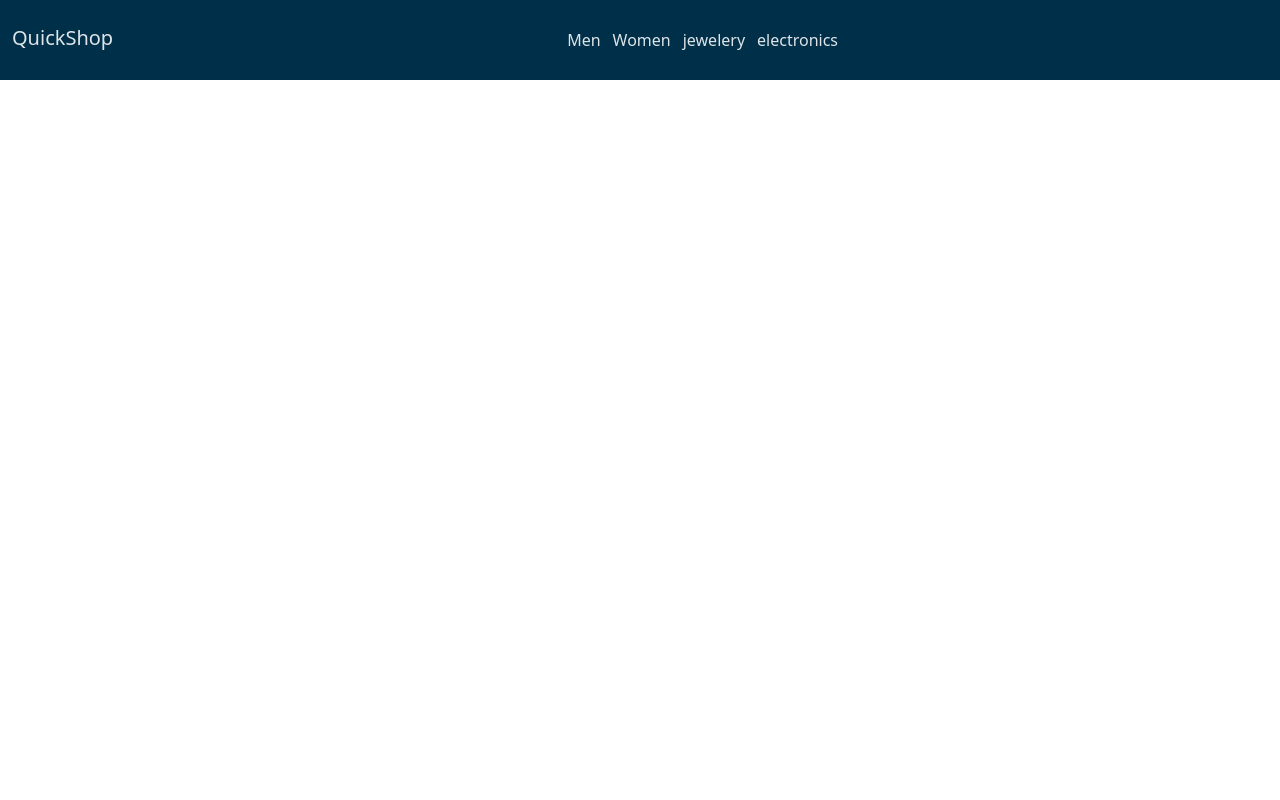
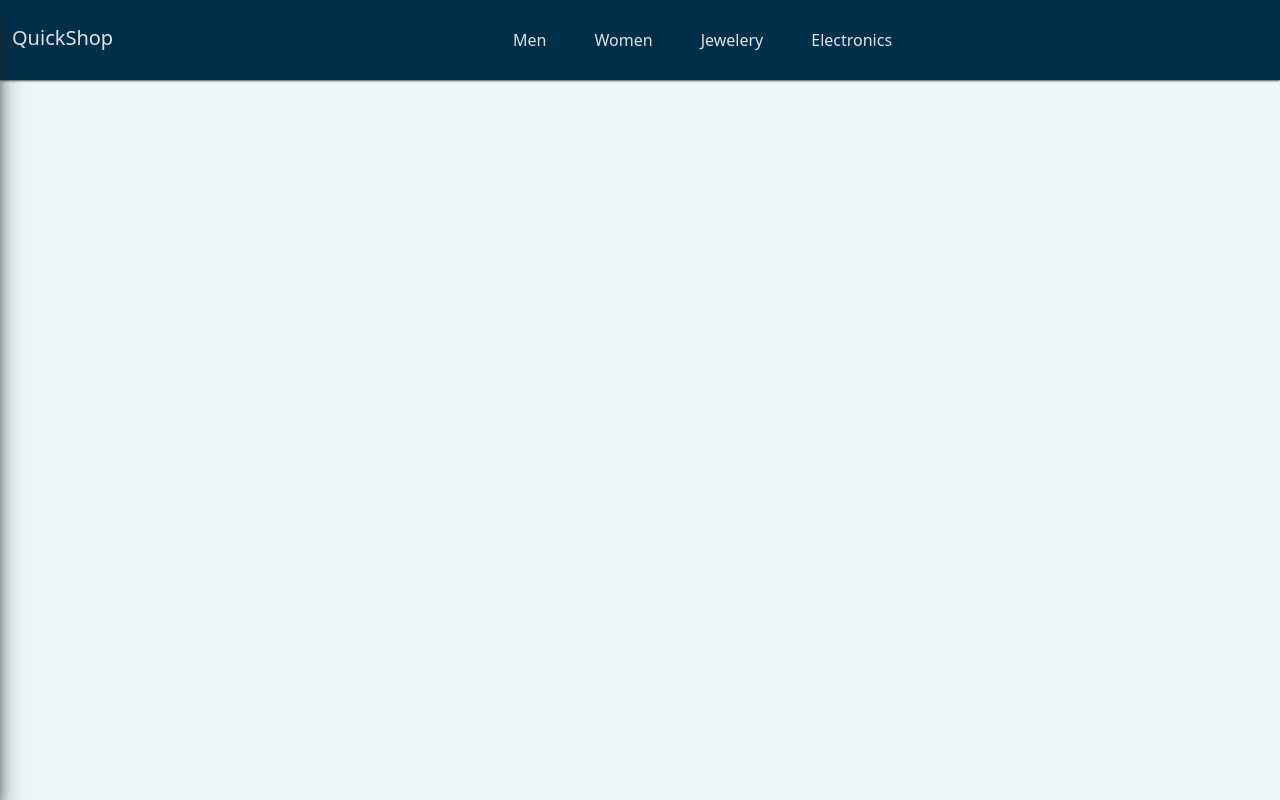
Before and after one commit to Amitbhardwaj10/ecommerce-app, a React (Vite) app in the folder frontend/: page / in a window 1280 px wide. Built offline with nearby package versions, Linux system fonts and the light colour scheme.

Commit message:
progress in sidebar and navbar

```diff
--- a/frontend/src/components/Navbar.jsx
+++ b/frontend/src/components/Navbar.jsx
@@ -3,16 +3,15 @@ import Sidebar from "./Sidebar";
 import { useState } from "react";
 
 function Navbar() {
-	const navItems = ["Men", "Women", "jewelery", "electronics"];
+	const navItems = ["Men", "Women", "Jewelery", "Electronics"];
 	const [isVisible, setIsVisible] = useState(false);
 
 	return (
 		<>
-			<header className="flex items-center w-full h-20 sticky top-0">
+			<header className="flex items-center w-full h-20 sticky top-0 hover:shadow-[#535353] shadow-sm z-10">
 				<nav className="w-full flex justify-between items-center">
 					<div className="left-div flex items-center">
 						<HiBars3CenterLeft
-							id="menuIcon"
 							className="h-11 w-11 p-1 sm:hidden"
 							onClick={() => {
 								setIsVisible(!isVisible);
@@ -28,9 +27,13 @@ function Navbar() {
 					</div>
 
 					<div className="center-div">
-						<ul className="sm:flex sm:justify-center sm:items-center sm:gap-3 hidden">
+						<ul className="sm:flex justify-center items-center gap-4 hidden">
 							{navItems.map((item, index) => (
-								<a key={index} href={item.toLowerCase()}>
+								<a
+									key={index}
+									href={item.toLowerCase()}
+									className=" before:hidden before:w-full before:hover:block before:bg-current before:h-[3px] before:absolute py-8 before:bottom-0 before:left-1/2 before:translate-x-[-50%] relative px-4"
+								>
 									<li>{item}</li>
 								</a>
 							))}
@@ -41,7 +44,8 @@ function Navbar() {
 				</nav>
 			</header>
 
-			{isVisible && <Sidebar />}
+			{/* sideBar */}
+			<Sidebar isVisible={isVisible} setIsVisible={setIsVisible} />
 		</>
 	);
 }
--- a/frontend/src/components/Sidebar.jsx
+++ b/frontend/src/components/Sidebar.jsx
@@ -1,20 +1,51 @@
-function Sidebar() {
-	const sidebarItems = ["Men", "Women", "jewelery", "electronics"];
+import { useEffect, useState } from "react";
+// import { HiXMark } from "react-icons/hi2";
+
+function Sidebar({ isVisible, setIsVisible }) {
+	const sidebarItems = ["Men", "Women", "Jewelery", "Electronics"];
+	const [translate, setTranslate] = useState("-translate-x-full");
+
+	useEffect(() => {
+		if (isVisible) {
+			setTranslate("translate-x-0"); // Slide in
+		} else {
+			setTranslate("-translate-x-full"); // Slide out
+		}
+	}, [isVisible]);
+
 	return (
 		<>
-			<aside className="side-bar w-3/6 bg-neutral-800 h-svh absolute top-0 left-0">
+			<aside
+				className={`side-bar w-3/4 bg-[#003049] h-svh absolute top-0 left-0 shadow-neutral-800 shadow-xl z-20 transition-transform duration-500 ${translate} ease-in-out`}
+			>
 				<div className="menuItems">
 					<ul className="px-4 py-3 flex flex-col">
 						{sidebarItems.map((item, index) => {
 							return (
 								<a key={index} href={item.toLowerCase()}>
-									<li className="text-gray-500 font-medium">{item}</li>
+									<li className=" font-medium">{item}</li>
 								</a>
 							);
 						})}
 					</ul>
 				</div>
+				{/* <div className="close-icon w-fit rounded-full absolute top-2 right-2">
+					<HiXMark
+						className="h-8 w-8 p-1"
+						onClick={() => {
+							setIsVisible(!isVisible);
+						}}
+					/>
+				</div> */}
 			</aside>
+
+			{isVisible && (
+				// Overlay
+				<div
+					className="overlay h-screen w-full bg-slate-900 bg-opacity-95 absolute top-0 left-0 z-10 transition-opacity delay-1000 duration-750 ease-in"
+					onClick={() => setIsVisible(false)}
+				></div>
+			)}
 		</>
 	);
 }
--- a/frontend/src/index.css
+++ b/frontend/src/index.css
@@ -9,7 +9,8 @@
 
 	/* color-scheme: light dark; */
 	color: rgba(255, 255, 255, 0.87);
-	/* background-color: #242424; */
+	/* background-color: #1d1f1ea5; */
+	background-color: #edf6f9;
 
 	font-synthesis: none;
 	text-rendering: optimizeLegibility;
@@ -21,7 +22,7 @@ a {
 	text-decoration: inherit;
 }
 a:hover {
-	color: #c1121f;
+	color: #adb5bd;
 }
 
 h1 {
--- a/frontend/tailwind.config.js
+++ b/frontend/tailwind.config.js
@@ -2,7 +2,11 @@
 export default {
 	content: ["./index.html", "./src/**/*.{js,ts,jsx,tsx}"],
 	theme: {
-		extend: {},
+		extend: {
+			transitionDelay: {
+				3000: "3000ms",
+			},
+		},
 	},
 	plugins: [],
 };
```
